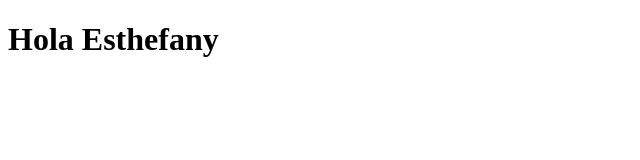
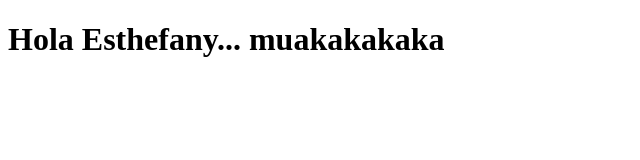
Before and after one commit to DiegoPasito/Boostrap, a plain HTML site: page Index.html in a window 1280 px wide. Shown: the whole page, without its empty margins (0-640 px from the left). Drawn offline with Linux system fonts and the light colour scheme.

Commit message:
nuevo exto

```diff
--- a/Index.html
+++ b/Index.html
@@ -6,6 +6,6 @@
     <title>Document</title>
 </head>
 <body>
-    <h1>Hola Esthefany</h1>
+    <h1>Hola Esthefany... muakakakaka</h1>
 </body>
 </html>
```
